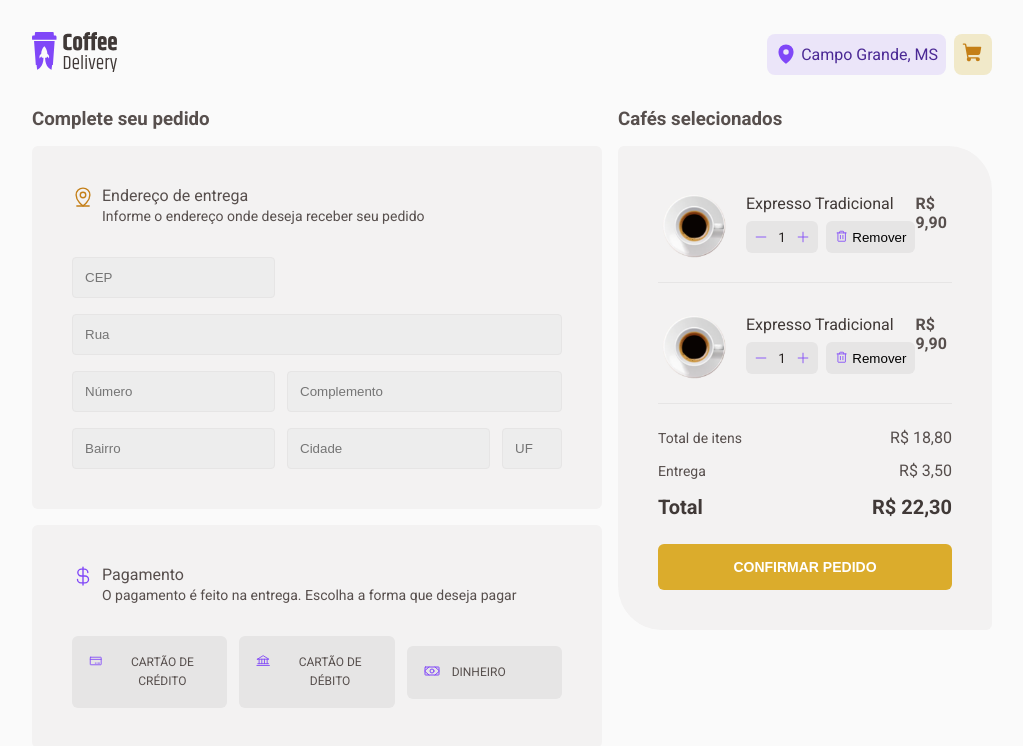
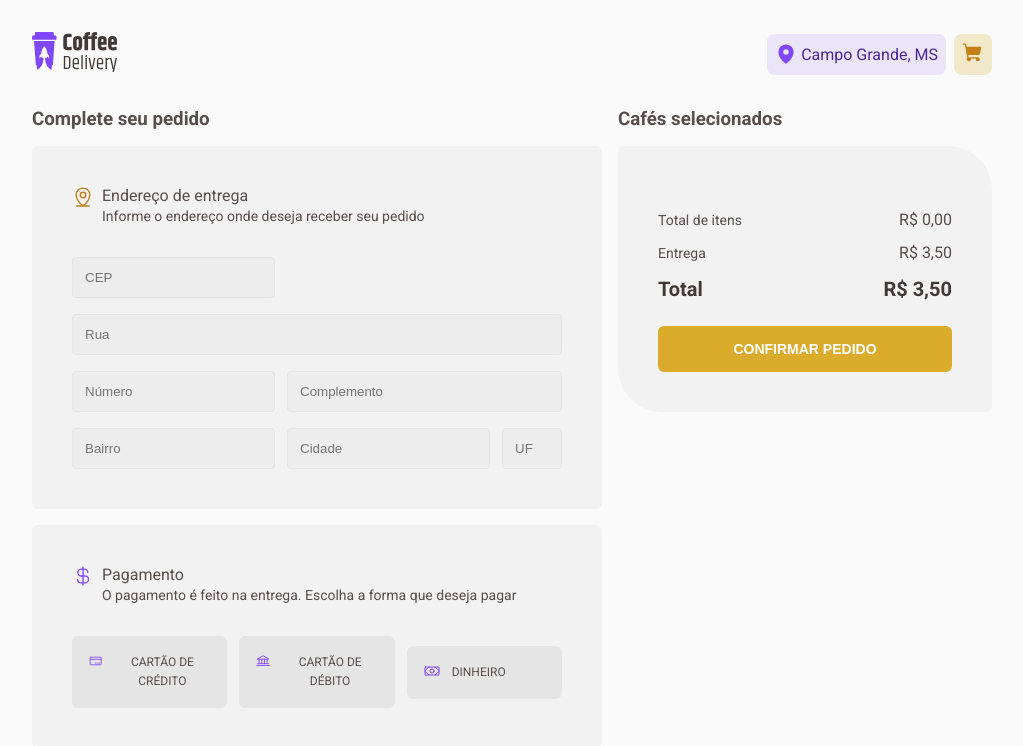
Before and after one commit to felipe0848/coffe-delivery, a React (Vite) app: page /checkout in a window 1280 px wide. Shown: the top 746 px of the page, without its empty margins (128-1151 px from the left). Built offline with nearby package versions, Linux system fonts and the light colour scheme.

Commit message:
Feat: Apply Context in Checkout Page

```diff
--- a/src/pages/checkout/components/order-coffe-card/index.tsx
+++ b/src/pages/checkout/components/order-coffe-card/index.tsx
@@ -1,24 +1,38 @@
 import { Trash } from 'phosphor-react'
 import { InputQtd } from '../../../../components/input-qtd'
 import { CheckoutCoffeCard } from './styles'
+import {
+  ProductType,
+  ProductsContext,
+} from '../../../../context/ProductsContext'
+import { formatPriceInReais } from '../../../../utils/formatPriceInReais'
+import { useContext } from 'react'
 
-export function OrderCoffeCard() {
+interface OrderCoffeCardProps {
+  item: ProductType
+}
+
+export function OrderCoffeCard({ item }: OrderCoffeCardProps) {
+  const { removeItemInCart } = useContext(ProductsContext)
+  function handleDeleteItem() {
+    removeItemInCart(item.id)
+  }
   return (
     <CheckoutCoffeCard>
       <div>
-        <img src="/coffes/Expresso.png" alt="" />
+        <img src={item.imgUrl} alt="" />
         <div>
-          <strong>Expresso Tradicional</strong>
+          <strong>{item.name}</strong>
           <div>
             <InputQtd />
-            <button>
+            <button type="button" onClick={handleDeleteItem}>
               <Trash />
               <p>Remover</p>
             </button>
           </div>
         </div>
       </div>
-      <span>R$ 9,90</span>
+      <span>R$ {formatPriceInReais(item.priceInCents)}</span>
     </CheckoutCoffeCard>
   )
 }
--- a/src/pages/checkout/components/order-coffe-card/styles.ts
+++ b/src/pages/checkout/components/order-coffe-card/styles.ts
@@ -25,12 +25,15 @@ export const CheckoutCoffeCard = styled.ul`
           justify-content: center;
           align-items: center;
           gap: 0.25rem;
-
           height: 2rem;
           padding: 0rem 0.5rem;
           border-radius: 6px;
           background: ${(props) => props.theme['base-button']};
           border: 1px solid transparent;
+          font-family: 'roboto';
+          color: ${(props) => props.theme['base-text']};
+          font-size: 0.75rem;
+          text-transform: uppercase;
           > svg {
             color: ${(props) => props.theme.purple};
           }
--- a/src/pages/checkout/components/orders/index.tsx
+++ b/src/pages/checkout/components/orders/index.tsx
@@ -5,27 +5,38 @@ import {
   SummaryOrders,
 } from './styles'
 import { OrderCoffeCard } from '../order-coffe-card'
+import { useContext } from 'react'
+import { ProductsContext } from '../../../../context/ProductsContext'
+import { formatPriceInReais } from '../../../../utils/formatPriceInReais'
 
 export function Orders() {
+  const { products } = useContext(ProductsContext)
+  const subtotalInCents = products.reduce(
+    (sum, current) => (sum += current.priceInCents),
+    0,
+  )
+  const deliveryFeeInCents = subtotalInCents > 4000 ? 0 : 350
+  const TotalInCents = subtotalInCents + deliveryFeeInCents
   return (
     <AsideContainer>
       <CheckoutCoffeList>
-        <OrderCoffeCard />
-        <OrderCoffeCard />
+        {products.map((product) => (
+          <OrderCoffeCard key={product.id} item={product} />
+        ))}
       </CheckoutCoffeList>
       <SummaryOrders>
         <li>
           <p>Total de itens</p>
-          <span>R$ 18,80</span>
+          <span>R$ {formatPriceInReais(subtotalInCents)}</span>
         </li>
         <li>
           <p>Entrega</p>
-          <span>R$ 3,50</span>
+          <span>R$ {formatPriceInReais(deliveryFeeInCents)}</span>
         </li>
         <li>
           <strong>Total</strong>
           <strong>
-            <span>R$ 22,30</span>
+            <span>R$ {formatPriceInReais(TotalInCents)}</span>
           </strong>
         </li>
       </SummaryOrders>
--- a/src/pages/checkout/styles.ts
+++ b/src/pages/checkout/styles.ts
@@ -3,6 +3,7 @@ import styled from 'styled-components'
 export const MainCheckoutContainer = styled.main`
   display: flex;
   gap: 1rem;
+  align-items: flex-start;
   > aside {
     display: flex;
     flex-direction: column;
```
